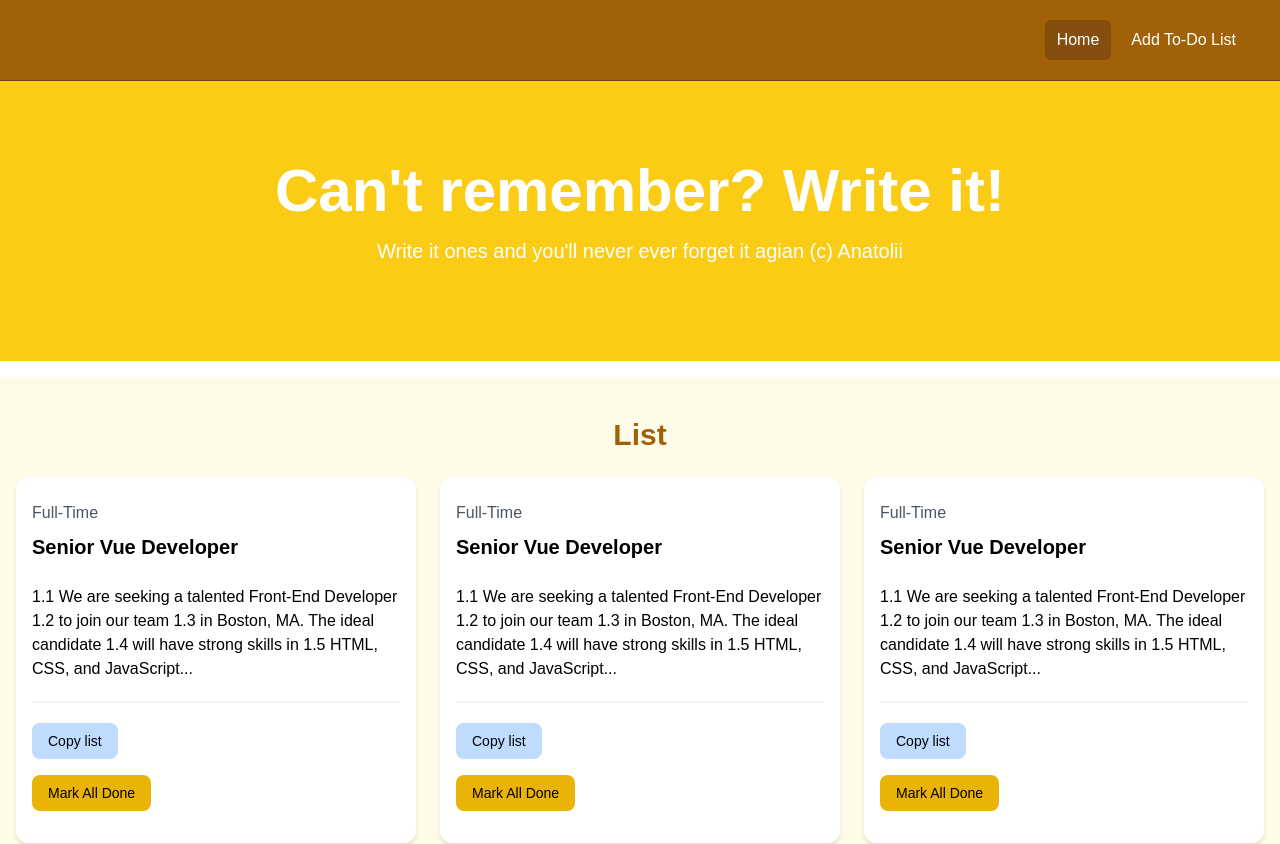
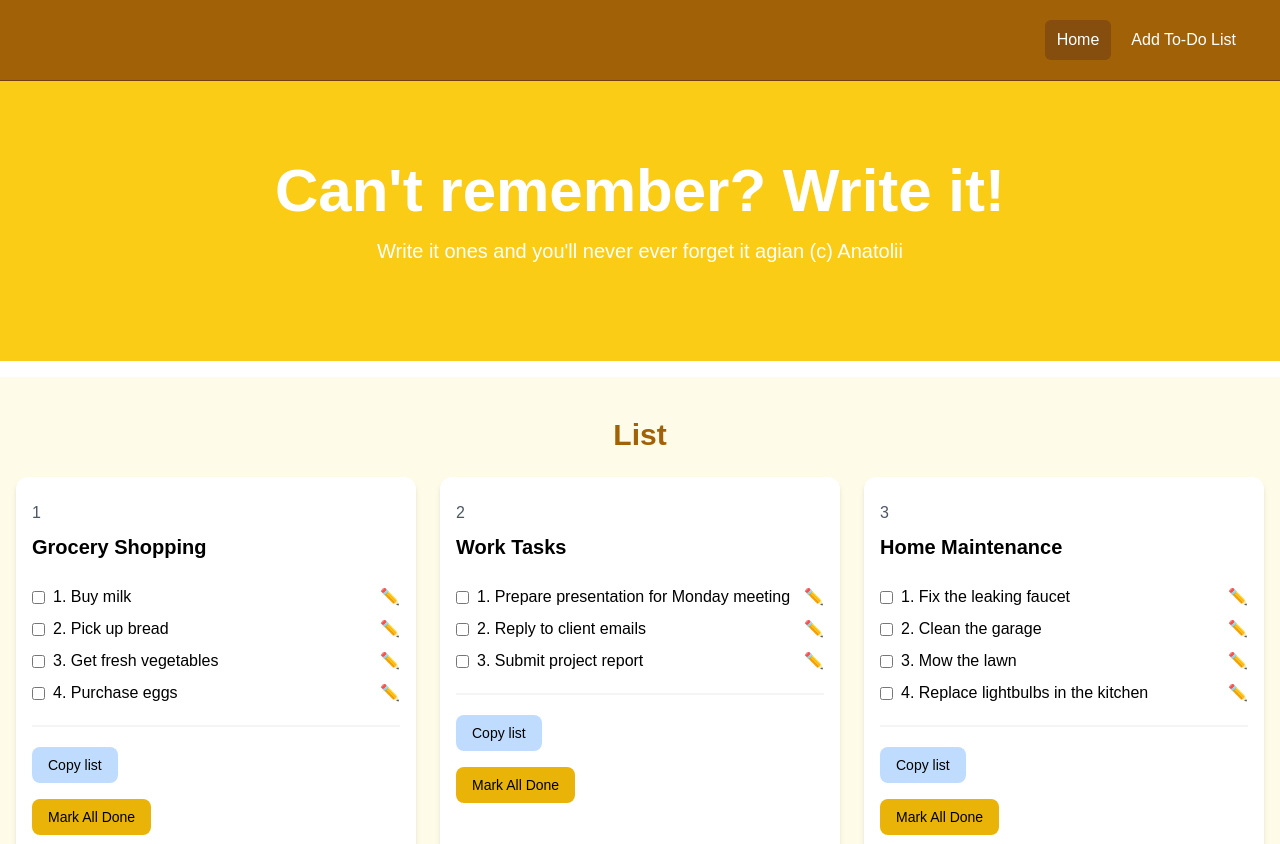
Before and after one commit to Tolian500/to_do_list_Vue_ts, a Vue app: page / in a window 1280 px wide. Shown: the top 844 px of the page. Built offline with nearby package versions, Linux system fonts and the light colour scheme.

Commit message:
update templates with todo-s

```diff
--- a/src/components/TodoListing.vue
+++ b/src/components/TodoListing.vue
@@ -1,4 +1,9 @@
 <script setup>
+import { defineProps } from 'vue';
+
+defineProps({
+  todo: Object,
+})
 
 </script>
 
@@ -6,32 +11,37 @@
   <div class="bg-white rounded-xl shadow-md relative">
     <div class="p-4">
       <div class="mb-6">
-                <div class="text-gray-600 my-2">Full-Time</div>
-                <h3 class="text-xl font-bold">Senior Vue Developer</h3>
+        <div class="text-gray-600 my-2">{{ todo.id }}</div>
+        <h3 class="text-xl font-bold">{{ todo.title }}</h3>
       </div>
 
       <div class="mb-5">
-                1.1 We are seeking a talented Front-End Developer
-                1.2 to join our team
-                1.3 in Boston, MA. The ideal candidate
-                1.4 will have strong skills in
-                1.5 HTML, CSS, and JavaScript...
+        <div v-for="(task, index) in todo.tasks" :key="index" class="task-item flex items-center mb-2">
+          <!-- Checkbox -->
+          <input type="checkbox" v-model="task.completed" class="mr-2" />
+
+          <!-- Task Text -->
+          <span class="flex-1" :class="{ 'line-through': task.completed }">
+            {{ index + 1 }}. {{ task.description }}
+          </span>
+
+          <!-- Pen Icon -->
+          <button class="ml-2 text-blue-500 hover:text-blue-700" @click="editTask(task)">
+            ✏️
+          </button>
+        </div>
       </div>
       <div class="border border-gray-100 mb-5"></div>
 
       <div class="flex flex-col lg:flex-row justify-between mb-4">
-                <a
-                  href="job.html"
-                  class="h-[36px] bg-blue-200 hover:bg-blue-300 text-back px-4 py-2 rounded-lg text-center text-sm"
-                >
+        <a href="job.html"
+          class="h-[36px] bg-blue-200 hover:bg-blue-300 text-back px-4 py-2 rounded-lg text-center text-sm">
           Copy list
         </a>
       </div>
       <div class="flex flex-col lg:flex-row justify-between mb-4">
-                <a
-                  href="job.html"
-                  class="h-[36px] bg-yellow-500 hover:bg-yellow-600 text-black px-4 py-2 rounded-lg text-center text-sm"
-                >
+        <a href="job.html"
+          class="h-[36px] bg-yellow-500 hover:bg-yellow-600 text-black px-4 py-2 rounded-lg text-center text-sm">
           Mark All Done
         </a>
       </div>
--- a/src/components/TodoListings.vue
+++ b/src/components/TodoListings.vue
@@ -17,7 +17,7 @@ console.log(todos.value)
         </div>
         <div class="grid grid-cols-1 md:grid-cols-3 gap-6">
 
-            <TodoListing v-for="todo in todos" :key="todo.id"/>
+            <TodoListing v-for="todo in todos" :key="todo.id" :todo="todo"/>
         </div>
     </section>
 </template>
```
Lines whose indentation alone changed are shown as unchanged.
